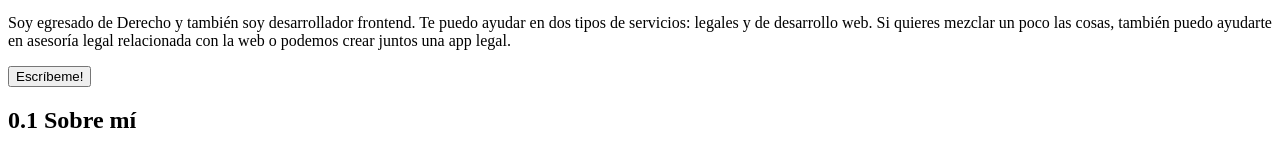
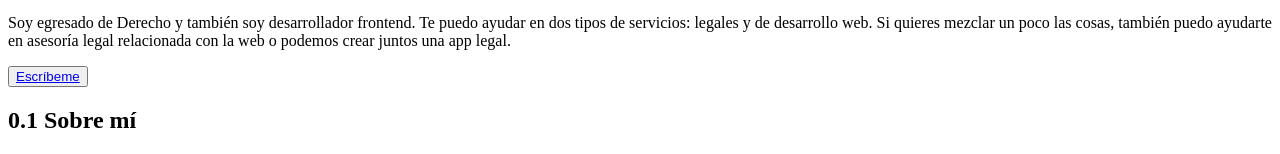
Before and after one commit to EdwinCacuango/my-portfolio, a Next.js app: page / in a window 1280 px wide. Shown: the part 340-494 px from the top of the page. Built offline with nearby package versions, Linux system fonts and the light colour scheme.

Commit message:
Added link to btn component in presentation section

```diff
--- a/components/Home/Presentation.js
+++ b/components/Home/Presentation.js
@@ -8,7 +8,7 @@ export const Presentation = () => {
         <h1 className="title">Edwin Cacuango</h1>
         <p className="text-enphasis">Utilizo la tecnología para hacer más fácil el acceso a los servios legales</p>
         <p>Soy egresado de Derecho y también soy desarrollador frontend. Te puedo ayudar en dos tipos de servicios: legales y de desarrollo web. Si quieres mezclar un poco las cosas, también puedo ayudarte en asesoría legal relacionada con la web o podemos crear juntos una app legal.</p>
-        <Button stylesAdded="my-3">Escríbeme!</Button>
+        <Button stylesAdded="my-3"><a href="/#contact">Escríbeme</a></Button>
       </div>
 
     </section>
```
